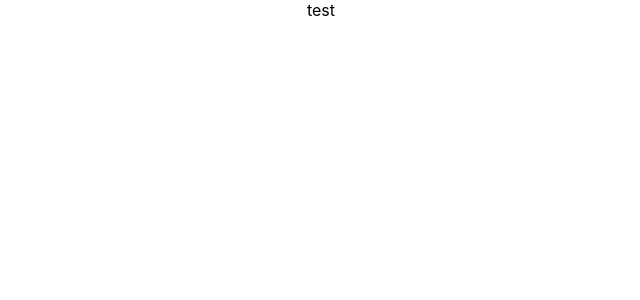
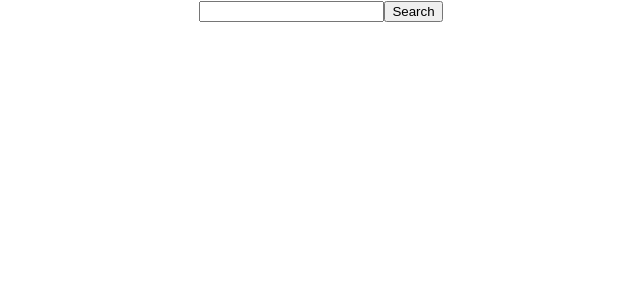
Before and after one commit to EH-SrdjanDjakovic/barkeeper, a React (Create React App) app: page / in a window 1280 px wide. Shown: the top 300 px of the page, without its empty margins (319-959 px from the left). Built offline with nearby package versions, Linux system fonts and the light colour scheme.

Commit message:
Fetching data from api.

```diff
--- a/src/App.tsx
+++ b/src/App.tsx
@@ -1,10 +1,15 @@
 import React from 'react';
 import './App.css';
+import SearchForm from './components/SearchForm';
+import getRecipes from "./api/getRecipes"
 
 function App() {
+  const searchHandler = async (cocktailName: string) => {
+    const data = await getRecipes(cocktailName)
+  }
   return (
     <div className="App">
-      test
+      <SearchForm searchHandler={searchHandler} />
     </div>
   );
 }
--- /dev/null
+++ b/src/api/getRecipes.ts
@@ -0,0 +1,9 @@
+const getRecipes = async (cocktailName: string) => {
+  const apiUrl = `https://www.thecocktaildb.com/api/json/v1/1/search.php?s=${cocktailName}`
+  const response = await fetch(apiUrl, {
+    method: "GET"
+  });
+  return response.json();
+};
+
+export default getRecipes
--- /dev/null
+++ b/src/components/SearchForm.tsx
@@ -0,0 +1,20 @@
+import { useState } from "react"
+
+interface ISearchForm {
+  searchHandler: Function
+}
+
+const SearchForm = ({ searchHandler }: ISearchForm) => {
+  const [cocktailName, setCocktailName] = useState<string>("")
+  const cocktailNameHandler = (value: string) => {
+    setCocktailName(value)
+  }
+  return (
+    <>
+      <input type="text" value={cocktailName} onChange={e => cocktailNameHandler(e.target.value)} />
+      <button onClick={() => searchHandler(cocktailName)}>Search</button>
+    </>
+  )
+}
+
+export default SearchForm
```
Also changed, not shown: src/setupTests.ts (deleted, +0 -5 lines), 1 other file (tests, documents, lock files or other folders).
